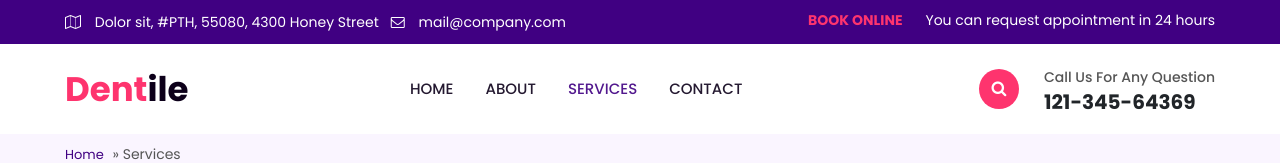
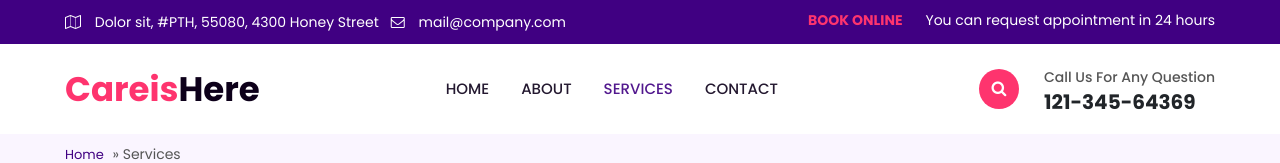
Before and after one commit to nikitadgirase/Care_is_Here, a plain HTML site: page services.html in a window 1280 px wide. Shown: the top 163 px of the page. Drawn offline with Linux system fonts and the light colour scheme.

Commit message:
Update services.html

```diff
--- a/services.html
+++ b/services.html
@@ -9,7 +9,7 @@ Author URL: http://w3layouts.com
 	<!-- Required meta tags -->
 	<meta charset="utf-8">
 	<meta name="viewport" content="width=device-width, initial-scale=1, shrink-to-fit=no">
-	<title>Dentile a Medical Category Bootstrap Responsive Website Template | Services :: W3layouts
+	<title>CareisHere a Medical Category Bootstrap Responsive Website Template | Services :: W3layouts
 	</title>
 	<!-- Template CSS -->
 	<link rel="stylesheet" href="assets/css/style-starter.css">
@@ -50,7 +50,7 @@ Author URL: http://w3layouts.com
 		<!--/nav-->
 		<nav class="navbar navbar-expand-lg navbar-light px-lg-0 py-0 px-3 stroke">
 			<div class="container">
-				<a class="navbar-brand" href="index.html"><span>Dent</span>ile</a>
+				<a class="navbar-brand" href="index.html"><span>Careis</span>Here</a>
 				<!-- if logo is image enable this
 						<a class="navbar-brand" href="#index.html">
 							<img src="image-path" alt="Your logo" title="Your logo" style="height:35px;" />
```
